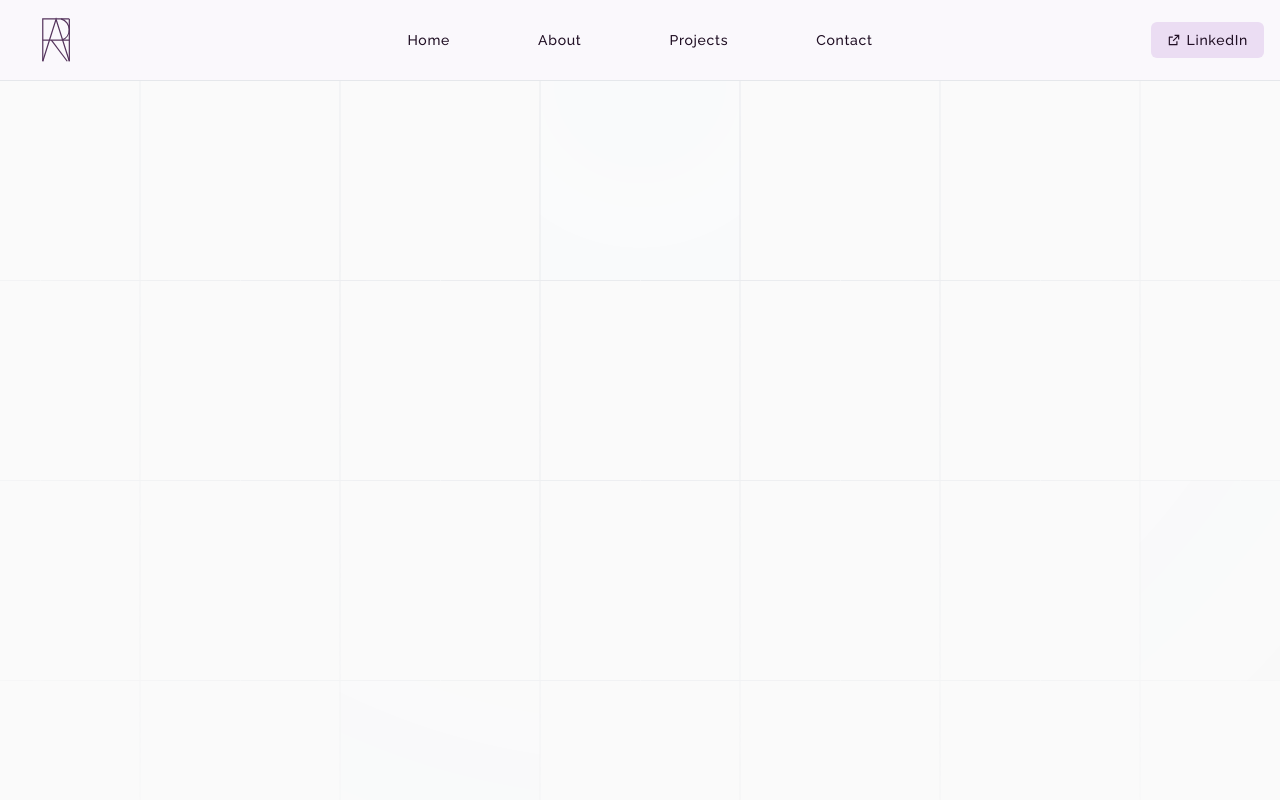
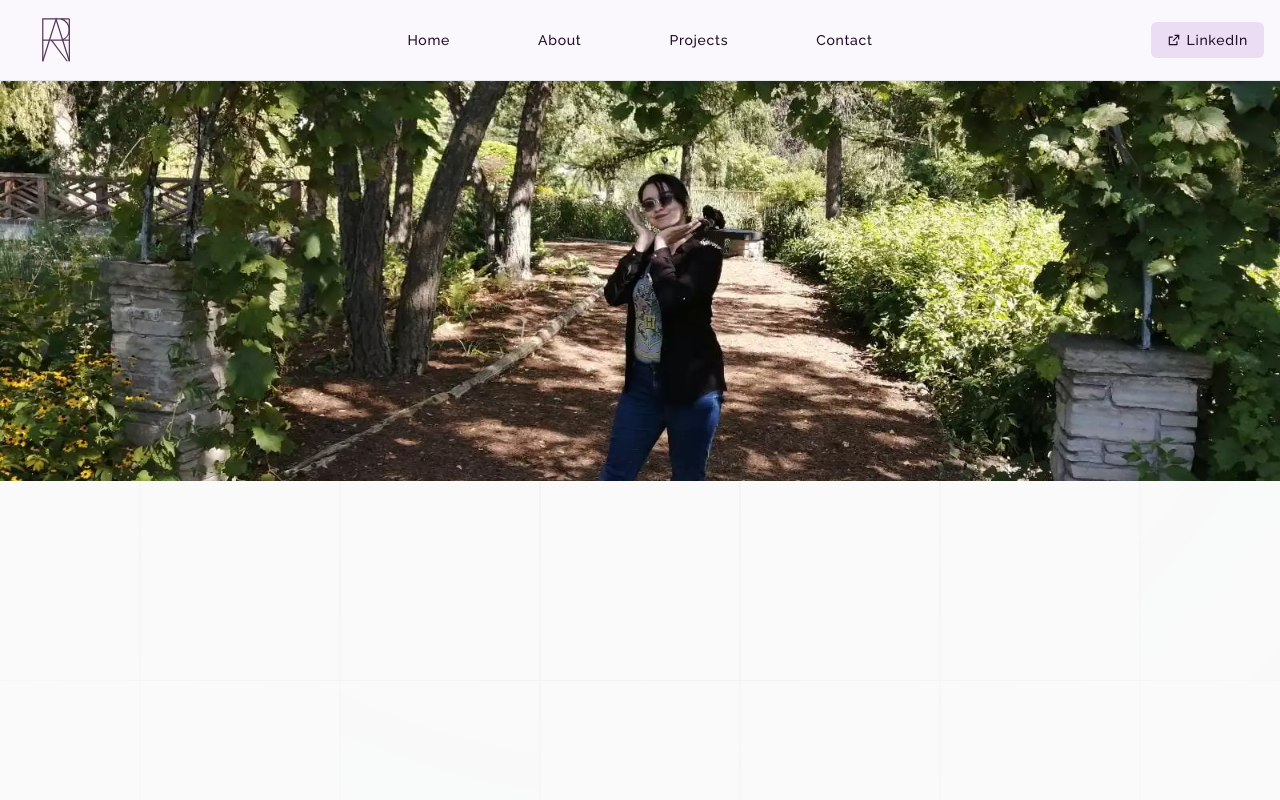
Before and after one commit to Justin-Bento/farah-hakimpour, a Next.js app: page /about in a window 1280 px wide. Shown: the top 800 px of the page. Built offline with nearby package versions, Linux system fonts and the light colour scheme; no server answers.

Commit message:
added main hero image for about ppage

```diff
--- a/src/pages/about.tsx
+++ b/src/pages/about.tsx
@@ -36,6 +36,9 @@ export default function About() {
             <rect width="100%" height="100%" strokeWidth={0} fill="url(#e813992c-7d03-4cc4-a2bd-151760b470a0)" />
           </svg>
         </div>
+        <div className="relative w-full bg-primary-300 aspect-video  lg:aspect-[16/5] rounded-b-2xl">
+          <Image fill src="/media/about-page.webp" alt="picture of farah" className="object-cover" />
+        </div>
       </section>
     </>
   )
```
